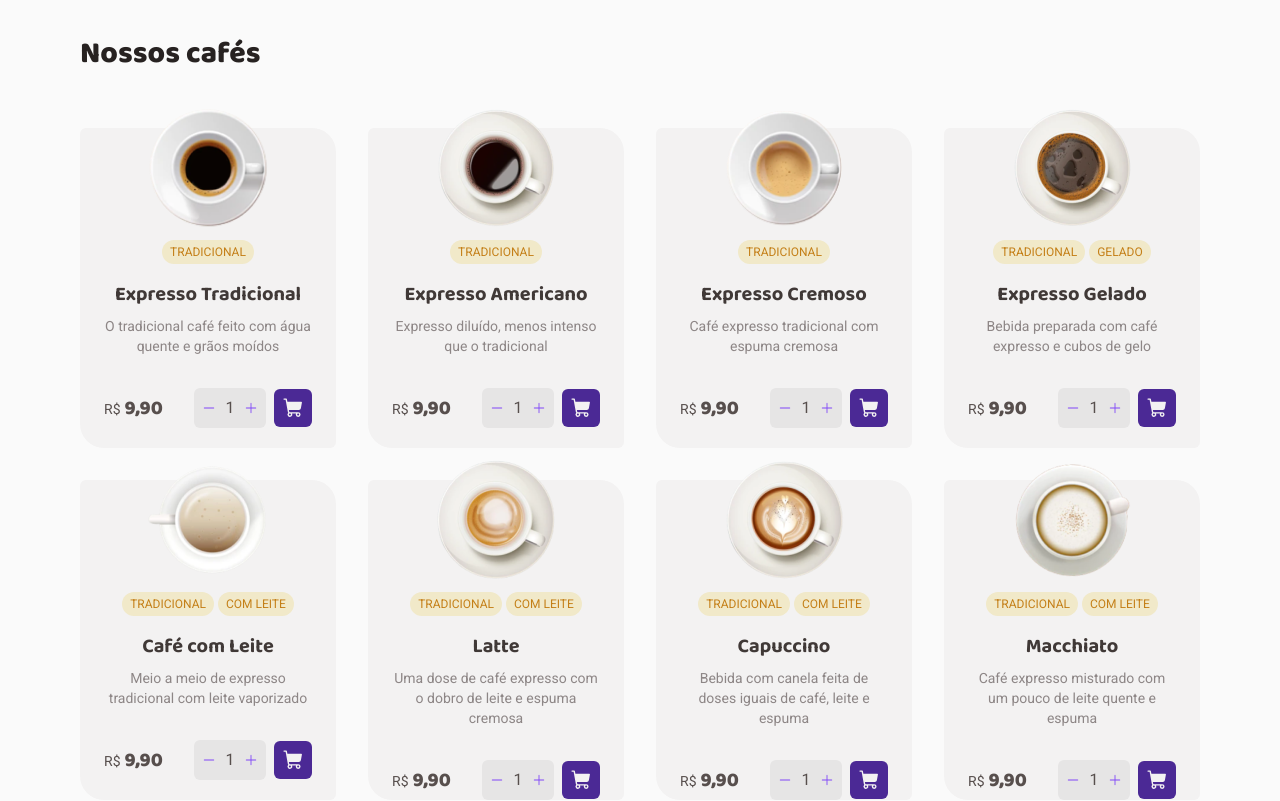
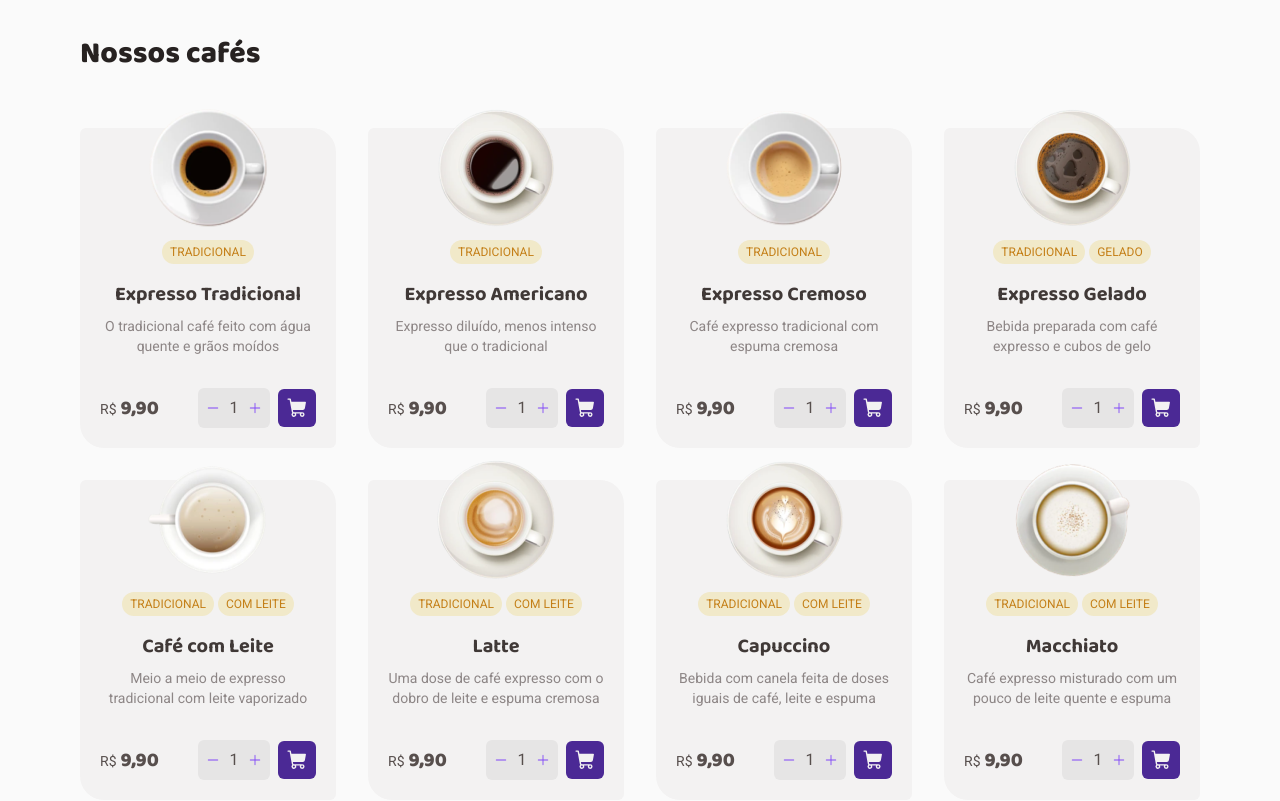
Before and after one commit to andrerousselet/coffee-delivery, a React (Vite) app: page / in a window 1280 px wide. Shown: the part 620-1421 px from the top of the page. Built offline with nearby package versions, Linux system fonts and the light colour scheme.

Commit message:
fix(coffee card): change card styles to fit content correctly

```diff
--- a/src/components/CoffeeCard.tsx
+++ b/src/components/CoffeeCard.tsx
@@ -20,7 +20,7 @@ export function CoffeeCard({ coffee }: CoffeeCardProps) {
   const formattedPrice = String((price / 100).toFixed(2)).replace(".", ",");
 
   return (
-    <div className="px-6 pb-5 flex flex-col items-center w-64 h-80 bg-base-card rounded-md rounded-tr-3xl rounded-bl-3xl">
+    <div className="px-5 pb-5 flex flex-col items-center w-64 h-80 bg-base-card rounded-md rounded-tr-3xl rounded-bl-3xl">
       <img src={imgSrc} alt="Expresso Tradicional" className="-mt-5 mb-3" />
       <div className="mb-4 flex gap-1">
         {tags.map((tag) => (
@@ -35,7 +35,7 @@ export function CoffeeCard({ coffee }: CoffeeCardProps) {
       <h4 className="font-baloo text-xl font-bold text-base-subtitle mb-2">
         {title}
       </h4>
-      <p className="text-sm text-base-label w-52 text-center mb-8">
+      <p className="text-sm text-base-label w-full text-center mb-8">
         {description}
       </p>
       <div className="flex items-center justify-between w-full">
```
